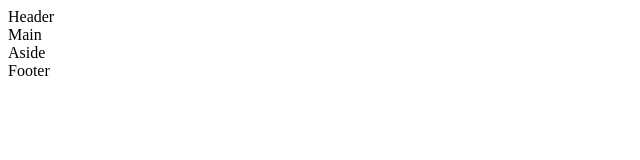
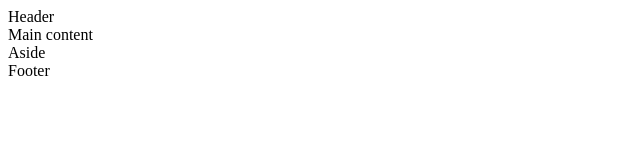
Before and after one commit to yichehnc/holbertonschool-web_front_end, a plain HTML site: page html_advanced/article.html in a window 1280 px wide. Shown: the full height of the page, 0-640 px from the left. Drawn offline with Linux system fonts and the light colour scheme.

```diff
--- a/html_advanced/article.html
+++ b/html_advanced/article.html
@@ -14,7 +14,7 @@
     <body>
       <header>Header</header>
       <main>
-        Main
+        Main content
         <aside>Aside</aside>
       </main>
       <footer>Footer</footer>
```
